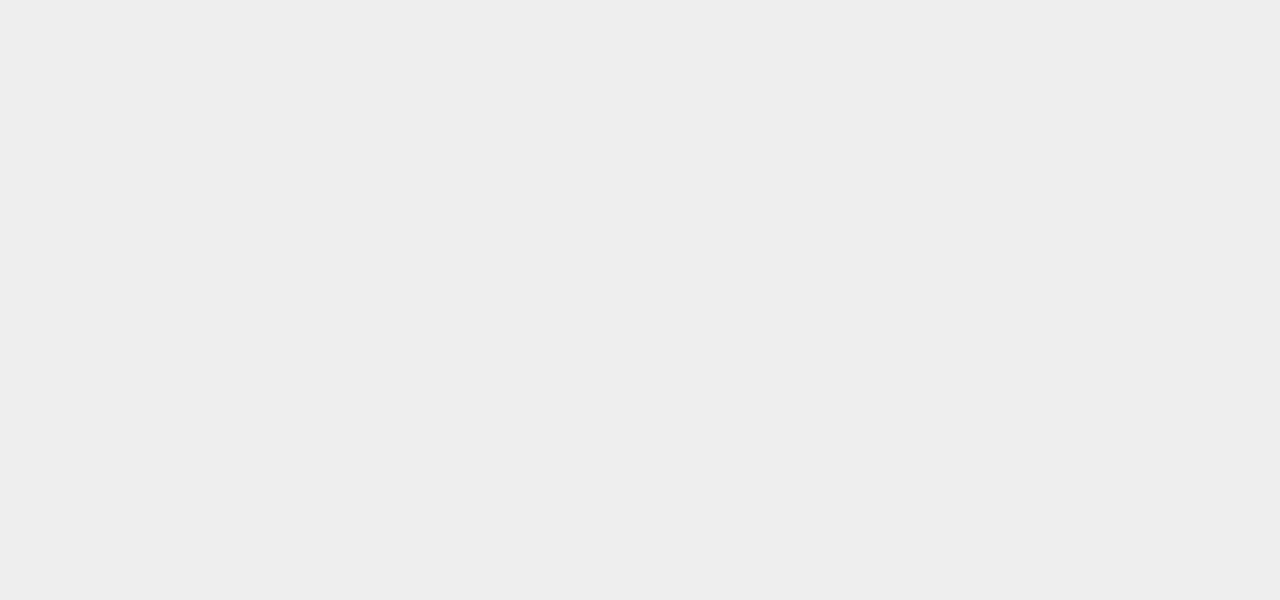
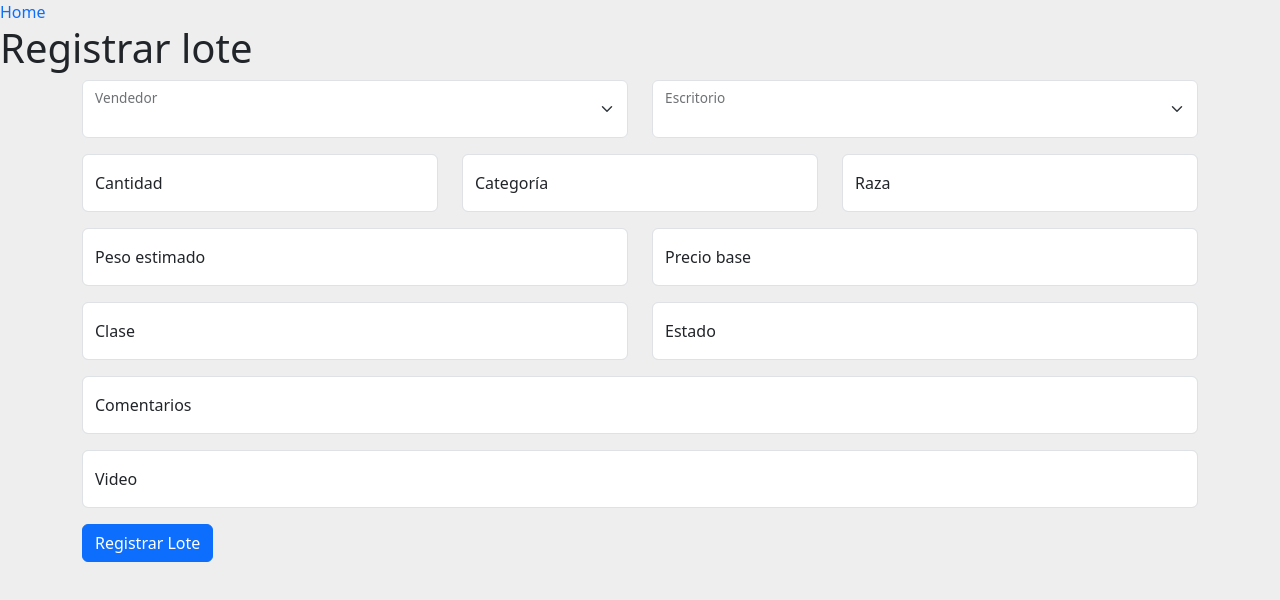
Before and after one commit to nachodecores/pds-admin, a React (Create React App) app: page /lote in a window 1280 px wide. Before the commit this address had no page. Shown: the top 600 px of the page. Built offline with nearby package versions, Linux system fonts and the light colour scheme.

Commit message:
mas de input de lotes (herds)

```diff
--- a/package.json
+++ b/package.json
@@ -7,6 +7,7 @@
     "@testing-library/react": "^13.4.0",
     "@testing-library/user-event": "^13.5.0",
     "react": "^18.2.0",
+    "react-bootstrap": "^2.7.4",
     "react-dom": "^18.2.0",
     "react-router-dom": "^6.11.2",
     "react-scripts": "5.0.1",
--- a/src/App.js
+++ b/src/App.js
@@ -1,6 +1,7 @@
 import { Route, Routes } from "react-router-dom";
 import Login from "./components/Login/Login";
 import Panel from "./components/Panel/Panel";
+import Herd from "./components/Forms/Herd";
 
 export default function App() {
   return (
@@ -8,6 +9,7 @@ export default function App() {
       <Routes>
         <Route path="/login" Component={Login}></Route>
         <Route path="/" Component={Panel}></Route>
+        <Route path="/lote" Component={Herd}></Route>
       </Routes>
     </>
   );
--- /dev/null
+++ b/src/components/Forms/Herd.jsx
@@ -0,0 +1,131 @@
+import React from "react";
+import { Link } from "react-router-dom";
+import { Form, Button, FloatingLabel, Col, Row } from "react-bootstrap";
+// import axios from "axios";
+
+export default function Herd() {
+  return (
+    <>
+      <Link to="/">Home</Link>
+      <h1>Registrar lote</h1>
+      <Form className="container">
+        <Row>
+          <Col>
+            <FloatingLabel
+              controlId="floatingInput"
+              label="Vendedor"
+              className="mb-3"
+            >
+              <Form.Select aria-label="Default select example">
+                <option></option>
+                <option value="1">One</option>
+                <option value="2">Two</option>
+                <option value="3">Three</option>
+              </Form.Select>
+            </FloatingLabel>
+          </Col>
+          <Col>
+            <FloatingLabel
+              controlId="floatingInput"
+              label="Escritorio"
+              className="mb-3"
+            >
+              <Form.Select aria-label="Default select example">
+                <option></option>
+                <option value="1">One</option>
+                <option value="2">Two</option>
+                <option value="3">Three</option>
+                <option value="4">Four</option>
+              </Form.Select>
+            </FloatingLabel>
+          </Col>
+        </Row>
+        <Row>
+          <Col>
+            <FloatingLabel
+              controlId="floatingInput"
+              label="Cantidad"
+              className="mb-3"
+            >
+              <Form.Control type="text" placeholder="Nombre" />
+            </FloatingLabel>
+          </Col>
+          <Col>
+            <FloatingLabel
+              controlId="floatingInput"
+              label="Categoría"
+              className="mb-3"
+            >
+              <Form.Control type="text" placeholder="Apellido" />
+            </FloatingLabel>
+          </Col>
+          <Col>
+            <FloatingLabel
+              controlId="floatingInput"
+              label="Raza"
+              className="mb-3"
+            >
+              <Form.Control type="text" placeholder="Apellido" />
+            </FloatingLabel>
+          </Col>
+        </Row>
+        <Row>
+          <Col>
+            <FloatingLabel
+              controlId="floatingInput"
+              label="Peso estimado"
+              className="mb-3"
+            >
+              <Form.Control type="text" placeholder="Nombre" />
+            </FloatingLabel>
+          </Col>
+          <Col>
+            <FloatingLabel
+              controlId="floatingInput"
+              label="Precio base"
+              className="mb-3"
+            >
+              <Form.Control type="text" placeholder="Apellido" />
+            </FloatingLabel>
+          </Col>
+        </Row>
+
+        <Row>
+          <Col>
+            <FloatingLabel
+              controlId="floatingInput"
+              label="Clase"
+              className="mb-3"
+            >
+              <Form.Control type="text" placeholder="Dirección" />
+            </FloatingLabel>
+          </Col>
+          <Col>
+            <FloatingLabel
+              controlId="floatingInput"
+              label="Estado"
+              className="mb-3"
+            >
+              <Form.Control type="text" placeholder="Paraje" />
+            </FloatingLabel>
+          </Col>
+        </Row>
+
+        <FloatingLabel
+          controlId="floatingInput"
+          label="Comentarios"
+          className="mb-3"
+        >
+          <Form.Control type="number" placeholder="Teléfono" />
+        </FloatingLabel>
+        <FloatingLabel controlId="floatingInput" label="Video" className="mb-3">
+          <Form.Control type="number" placeholder="Teléfono" />
+        </FloatingLabel>
+
+        <Button variant="primary" type="submit" className="mb-3">
+          Registrar Lote
+        </Button>
+      </Form>
+    </>
+  );
+}
```
Also changed, not shown: 1 other file (tests, documents, lock files or other folders).
